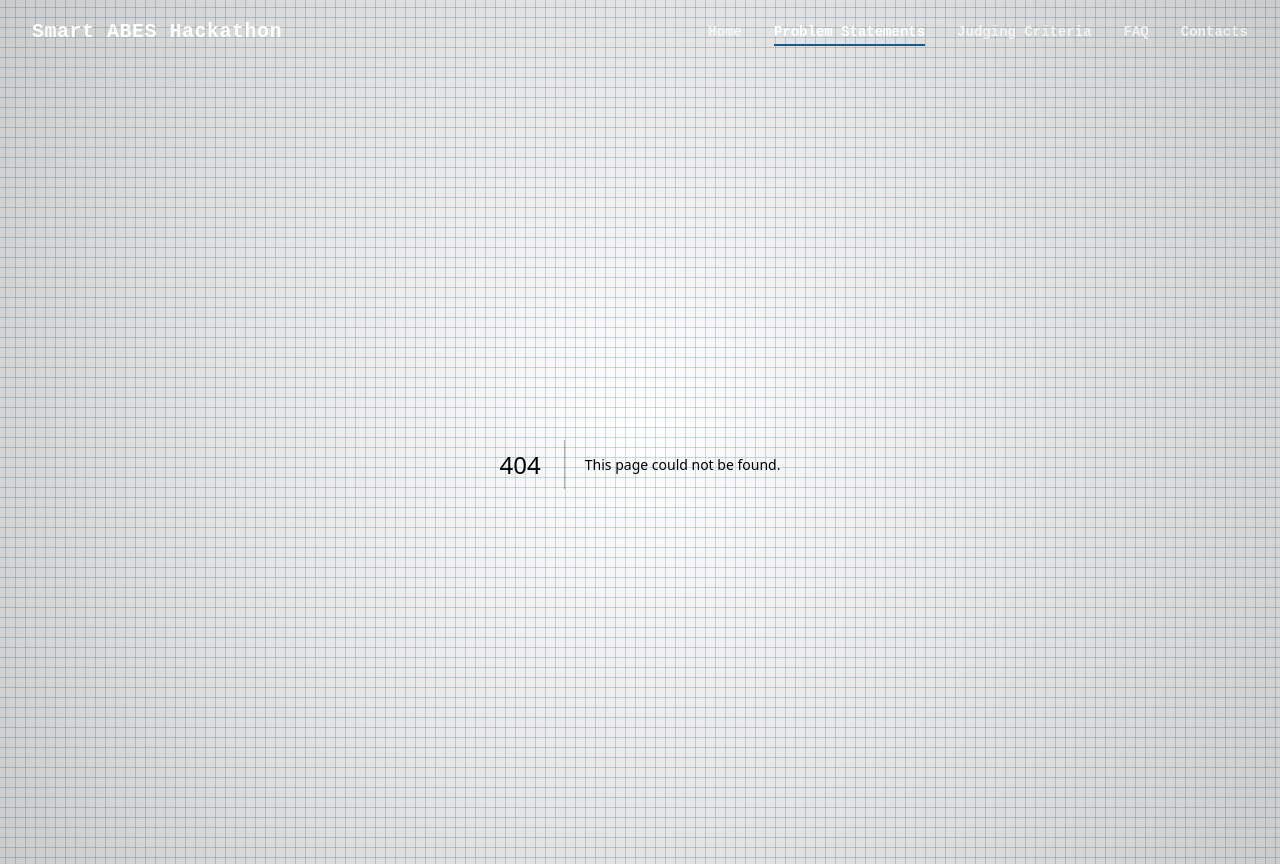
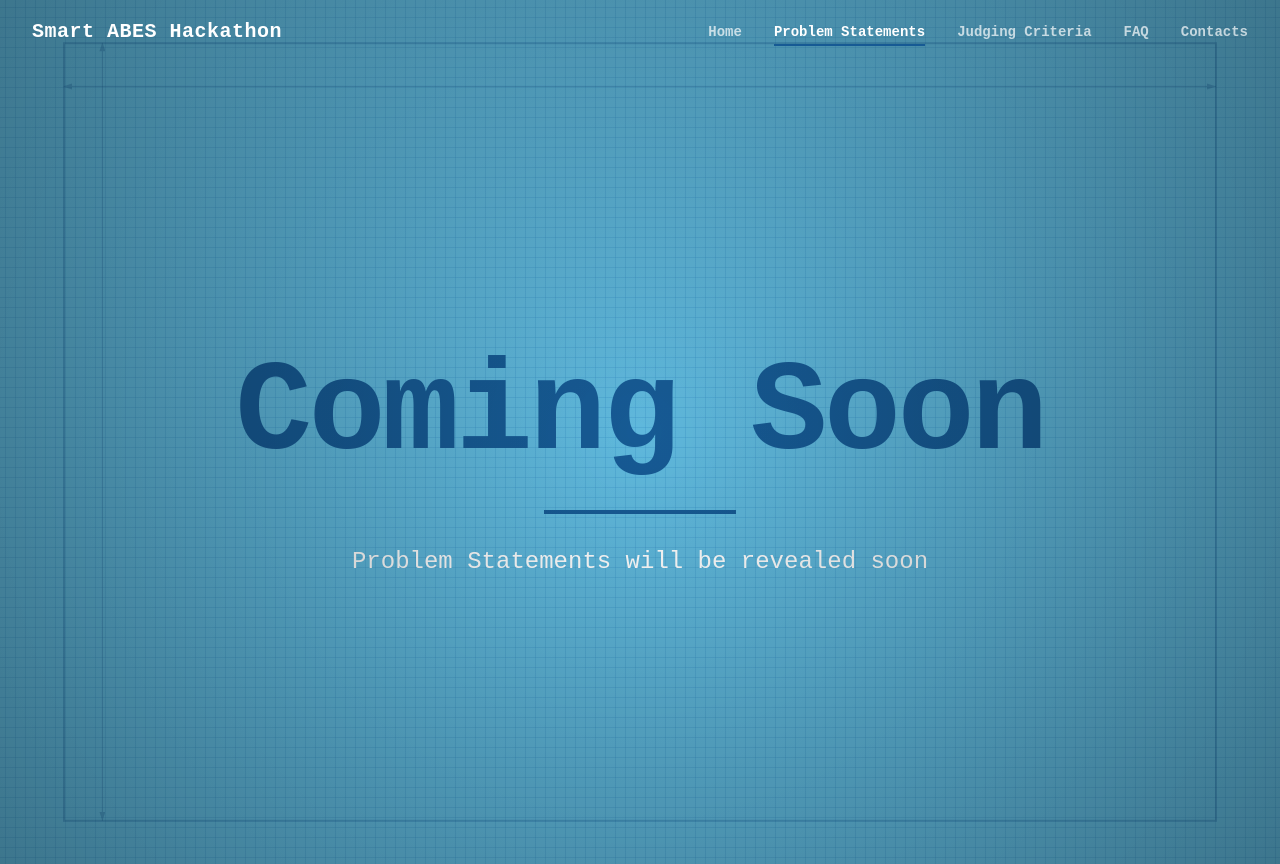
Before and after one commit to Misbah374/smartabeshackathon, a Next.js app: page /problem-statements in a window 1280 px wide. Before the commit this address had no page. Built offline with nearby package versions, Linux system fonts and the light colour scheme.

Commit message:
we got somewhere

```diff
--- /dev/null
+++ b/src/app/problem-statements/page.tsx
@@ -0,0 +1,132 @@
+/** @format */
+"use client";
+
+import { useEffect, useRef } from "react";
+import gsap from "gsap";
+
+export default function ProblemStatementsPage() {
+  const containerRef = useRef<HTMLDivElement>(null);
+
+  useEffect(() => {
+    const ctx = gsap.context(() => {
+      const tl = gsap.timeline({ defaults: { ease: "power2.out" } });
+
+      // Animate title
+      tl.from(".ps-title", {
+        opacity: 0,
+        scale: 0.8,
+        duration: 1.2,
+      })
+        // Animate divider
+        .from(
+          ".ps-divider",
+          {
+            scaleX: 0,
+            duration: 0.8,
+          },
+          "-=0.5",
+        )
+        // Animate subtitle
+        .from(
+          ".ps-subtitle",
+          {
+            opacity: 0,
+            y: 20,
+            duration: 0.8,
+          },
+          "-=0.3",
+        );
+    }, containerRef);
+
+    return () => ctx.revert();
+  }, []);
+
+  return (
+    <main
+      ref={containerRef}
+      className="min-h-screen w-full overflow-hidden select-none"
+    >
+      {/* Texture Overlay */}
+      <div className="absolute inset-0 vignette pointer-events-none z-20" />
+
+      {/* SVG Drawing Layer */}
+      <svg className="absolute inset-0 w-full h-full z-10 pointer-events-none">
+        <defs>
+          <marker
+            id="arrow-start"
+            markerWidth="10"
+            markerHeight="10"
+            refX="1"
+            refY="3"
+            orient="auto"
+            markerUnits="strokeWidth"
+          >
+            <path d="M9,0 L9,6 L0,3 z" fill="#165a94" />
+          </marker>
+          <marker
+            id="arrow-end"
+            markerWidth="10"
+            markerHeight="10"
+            refX="9"
+            refY="3"
+            orient="auto"
+            markerUnits="strokeWidth"
+          >
+            <path d="M0,0 L0,6 L9,3 z" fill="#165a94" />
+          </marker>
+        </defs>
+        {/* Outer Border Box */}
+        <rect
+          x="5%"
+          y="5%"
+          width="90%"
+          height="90%"
+          fill="none"
+          stroke="#165a94"
+          strokeWidth="2"
+          className="opacity-30"
+        />
+        {/* Top Dimension Line */}
+        <line
+          x1="5%"
+          y1="10%"
+          x2="95%"
+          y2="10%"
+          stroke="#165a94"
+          strokeWidth="1"
+          markerStart="url(#arrow-start)"
+          markerEnd="url(#arrow-end)"
+          className="opacity-30"
+        />
+        {/* Left Dimension Line */}
+        <line
+          x1="8%"
+          y1="5%"
+          x2="8%"
+          y2="95%"
+          stroke="#165a94"
+          strokeWidth="1"
+          markerStart="url(#arrow-start)"
+          markerEnd="url(#arrow-end)"
+          className="opacity-30"
+        />
+      </svg>
+
+      {/* Content Section */}
+      <section className="relative z-10 min-h-screen flex items-center justify-center py-20 px-4">
+        <div className="max-w-4xl mx-auto w-full text-center">
+          {/* Title */}
+          <h1 className="ps-title text-6xl md:text-8xl lg:text-9xl font-bold text-[#165a94] mb-8 tracking-tight font-mono">
+            Coming Soon
+          </h1>
+          <div className="ps-divider h-1 w-48 bg-[#165a94] mx-auto mb-8"></div>
+
+          {/* Subtitle */}
+          <p className="ps-subtitle text-xl md:text-2xl text-white font-mono">
+            Problem Statements will be revealed soon
+          </p>
+        </div>
+      </section>
+    </main>
+  );
+}
```
